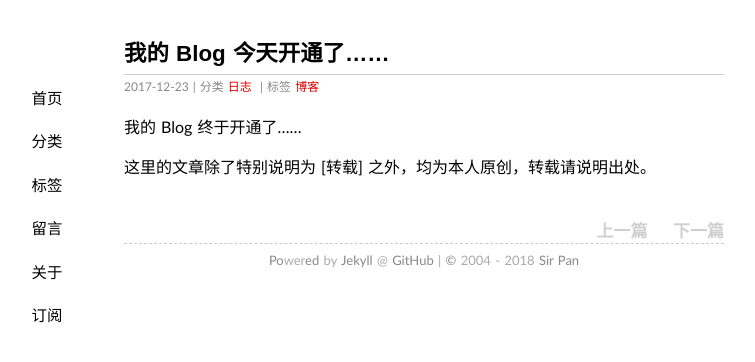
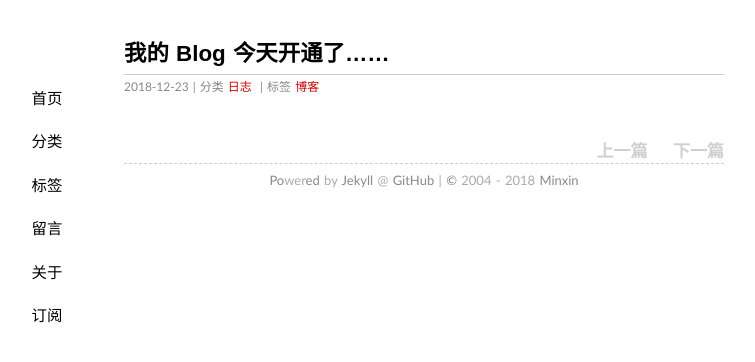
Before and after one commit to MinxinZhong/minxinzhong.github.io, a Jekyll site: the page built from _posts/2017-12-23-hello-blog.md, in a window 1280 px wide. Shown: the top 362 px of the page, without its empty margins (216-971 px from the left). Built offline with Jekyll 4.4.1, drawn with Linux system fonts in a browser that asks for light colours; comment, search, counter and statistics services are not loaded.

Commit message:
helloworld

```diff
--- a/_config.yml
+++ b/_config.yml
@@ -1,17 +1,17 @@
 future: true
 permalink: /:title/
-url: http://pmlpml.github.io
-name: Pan Sir
-author: Sir Pan
-qq: yourqq
-email: yourmail@mail2.sysu.edu.cn
+url: http://minxinzhong.github.io
+name: Minxin
+author: Minxin
+qq: 597506441
+email: 597506441@qq.com
 
-duoshuo: yourname
+duoshuo: Minxin
 beian:
 cnzz:
 weibo:
-github: yourID
-about: "这里是 Your 的个人博客，创建于 20xx 年。"
+github: github.com/minxinzhong
+about: "这里是 Minxin 的个人博客，创建于 2018 年。"
 
 safe: true
 paginate: 20
--- a/_posts/2017-12-23-hello-blog.md
+++ b/_posts/2017-12-23-hello-blog.md
@@ -1,11 +1,7 @@
 ---
 layout: post
 title: 我的 Blog 今天开通了……
-date: 2017-12-23 12:00:10+00:00
+date: 2018-12-23 12:00:10+00:00
 categories: 日志
 tags: 博客
 ---
-
-我的 Blog 终于开通了……
-
-这里的文章除了特别说明为 [转载] 之外，均为本人原创，转载请说明出处。
```
Also changed, not shown: README.md, 1 other file.
